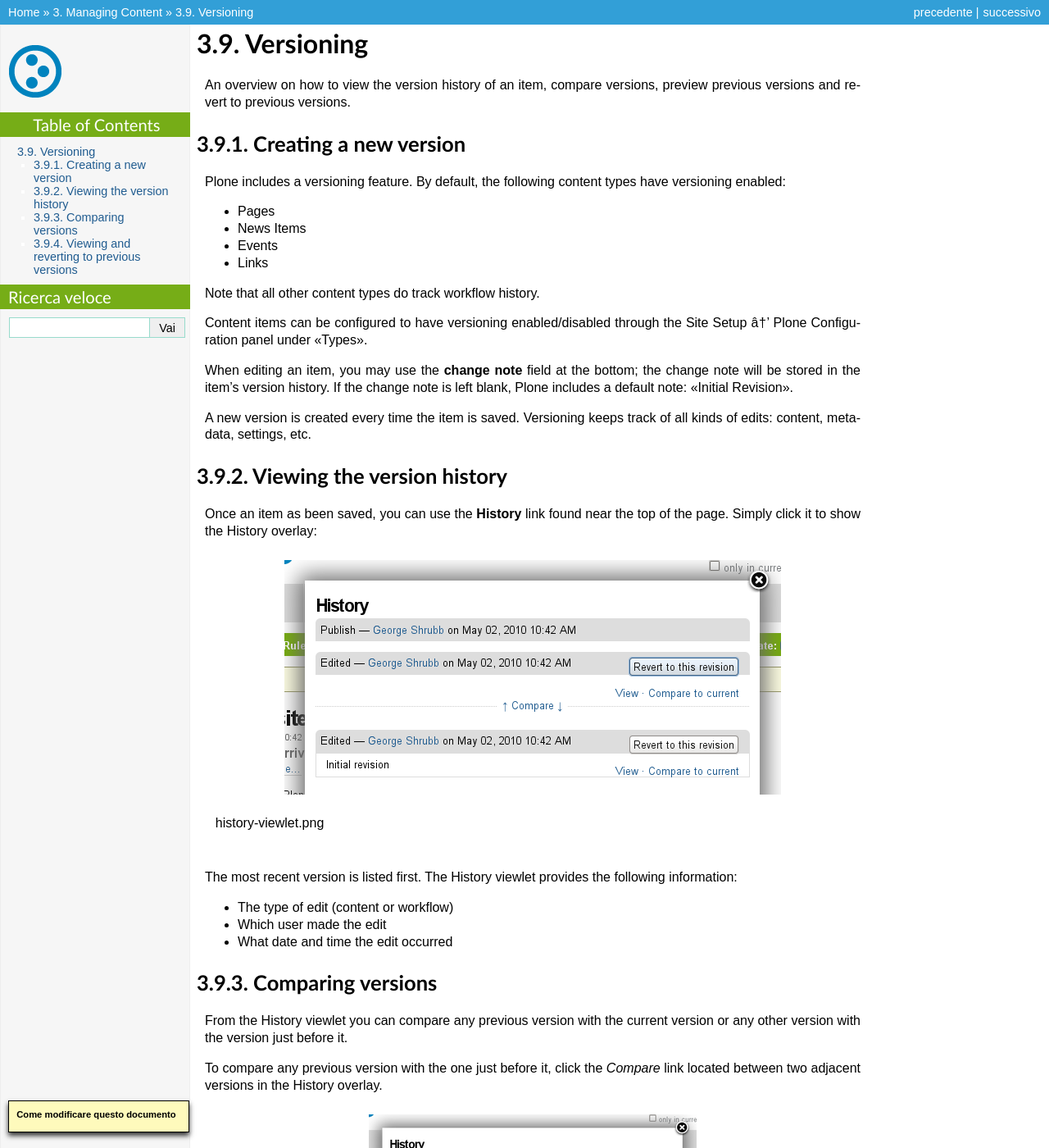
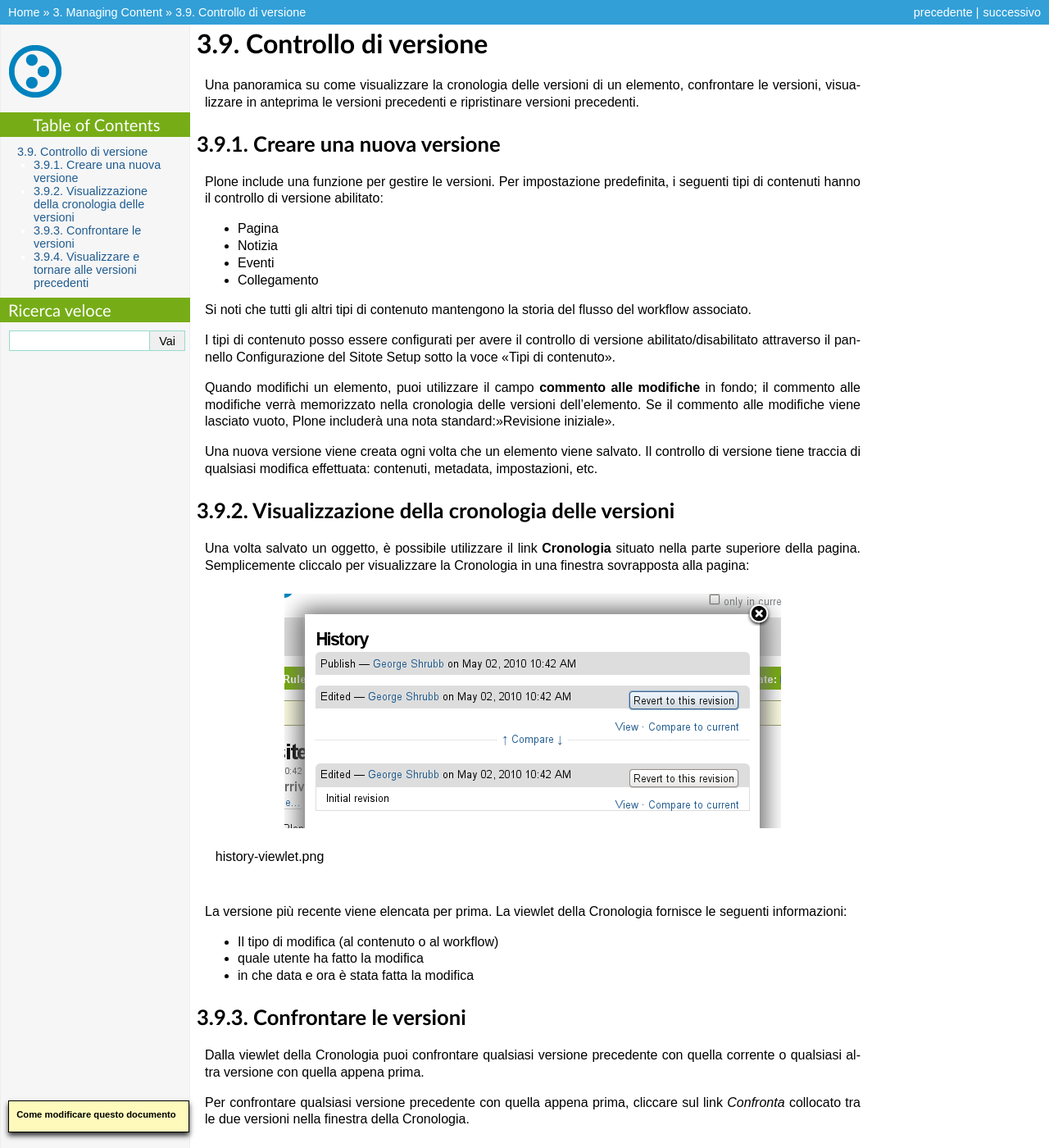
Before and after one commit to plone-it/collective.italiandocumentation, a Sphinx documentation site: the page built from source/managing-content/versioning.rst, in a window 1280 px wide and 1400 px high. Shown: the whole window at 82% size. Built offline with Sphinx 7.4.7, drawn with Linux system fonts in a browser that asks for light colours; some of the changed text lies outside the part shown.

Commit message:
finita traduzione versioning.rst

```diff
--- a/source/managing-content/versioning.rst
+++ b/source/managing-content/versioning.rst
@@ -1,38 +1,37 @@
-Versioning
+Controllo di versione
 ===============
+Una panoramica su come visualizzare la cronologia delle versioni di un elemento,
+confrontare le versioni, visualizzare in anteprima le versioni precedenti e ripristinare versioni precedenti.
 
-An overview on how to view the version history of an item, compare
-versions, preview previous versions and revert to previous versions.
-
-Creating a new version
+Creare una nuova versione
 --------------------------
 
-Plone includes a versioning feature. By default, the following content
-types have versioning enabled:
+Plone include una funzione per gestire le versioni. Per impostazione predefinita, i seguenti tipi di contenuti
+hanno il controllo di versione abilitato:
 
--  Pages
--  News Items
--  Events
--  Links
+-  Pagina
+-  Notizia
+-  Eventi
+-  Collegamento
 
-Note that all other content types do track workflow history.
+Si noti che tutti gli altri tipi di contenuto mantengono la storia del flusso del workflow associato.
 
-Content items can be configured to have versioning enabled/disabled
-through the Site Setup â†’ Plone Configuration panel under "Types".
+I tipi di contenuto posso essere configurati per avere il controllo di versione abilitato/disabilitato
+attraverso il pannello Configurazione del Sitote Setup sotto la voce "Tipi di contenuto".
 
-When editing an item, you may use the **change note** field at the
-bottom; the change note will be stored in the item's version history. If
-the change note is left blank, Plone includes a default note: "Initial
-Revision".
+Quando modifichi un elemento, puoi utilizzare il campo **commento alle modifiche** in fondo;
+il commento alle modifiche verrà memorizzato nella cronologia delle versioni dell'elemento.
+Se il commento alle modifiche viene lasciato vuoto, Plone includerà una nota standard:"Revisione iniziale".
 
-A new version is created every time the item is saved. Versioning keeps
-track of all kinds of edits: content, metadata, settings, etc.
+Una nuova versione viene creata ogni volta che un elemento viene salvato. Il controllo di versione tiene
+traccia di qualsiasi modifica effettuata: contenuti, metadata, impostazioni, etc.
 
-Viewing the version history
----------------------------
+Visualizzazione della cronologia delle versioni
+-----------------------------------------------
 
-Once an item as been saved, you can use the **History** link found near
-the top of the page. Simply click it to show the History overlay:
+Una volta salvato un oggetto, è possibile utilizzare il link **Cronologia** situato
+nella parte superiore della pagina. Semplicemente cliccalo per visualizzare la Cronologia
+in una finestra sovrapposta alla pagina:
 
 .. figure:: ../_static/history-viewlet.png
    :align: center
@@ -40,22 +39,21 @@
 
    history-viewlet.png
 
-The most recent version is listed first. The History viewlet provides
-the following information:
+La versione più recente viene elencata per prima. La viewlet della Cronologia fornisce
+le seguenti informazioni:
 
--  The type of edit (content or workflow)
--  Which user made the edit
--  What date and time the edit occurred
+-  Il tipo di modifica (al contenuto o al workflow)
+-  quale utente ha fatto la modifica
+-  in che data e ora è stata fatta la modifica
 
-Comparing versions
-------------------
+Confrontare le versioni
+-----------------------
 
-From the History viewlet you can compare any previous version with the
-current version or any other version with the version just before it.
+Dalla viewlet della Cronologia puoi confrontare qualsiasi versione precedente con
+quella corrente o qualsiasi altra versione con quella appena prima.
 
-To compare any previous version with the one just before it, click the
-*Compare* link located between two adjacent versions in the History
-overlay.
+Per confrontare qualsiasi versione precedente con quella appena prima, cliccare sul
+link *Confronta* collocato tra le due versioni nella finestra della Cronologia.
 
 .. figure:: ../_static/compare-button.png
    :align: center
@@ -63,8 +61,8 @@
 
    compare-button.png
 
-By clicking this button, you'll see a screen like this one where you can
-see the differences between the two versions:
+Cliccando questo link, vedrai un una schermata come questa in cui è possibile
+vedere le differenze fra le due versioni:
 
 .. figure:: ../_static/compare-versions.png
    :align: center
@@ -72,26 +70,26 @@
 
    compare-versions.png
 
-In this example, text in red is text which has been deleted and text in
-green is text which has been added to the newer version. You can toggle
-between **inline** or **as code** views of the differences between
-versions.
+In questo esempio, il testo in rosso è quello che è stato cancellato e il testo in
+ verde è quello che è stato aggiunto alla versione più recente.
+È possibile visualizzare le differenze tra le versioni in modalità
+**in linea** o **come codice**.
 
 .. figure:: ../_static/versioncompare-src.png
    :align: center
    :alt: Comparing Versions (HTML Source)
 
-   Comparing Versions (HTML Source)
+   Confronto versioni (Sorgente HTML)
 
-You may also compare any previous version to the *current* version by
-clicking the *Compare to current* link History overlay, found to the far
-right of each version listed.
+È inoltre possibile confrontare qualsiasi versione precedente con la versione *corrente*
+cliccando sul link *Confronta con versione attuale* nella finestra della Cronologia,
+situato all'estrema destra di ogni versione elencata.
 
-Viewing and reverting to previous versions
-------------------------------------------
+Visualizzare e tornare alle versioni precedenti
+-----------------------------------------------
 
-**You can preview any previous version** of a document by clicking the
-*View* link to the right of any version listed.
+**Puoi fare una anteprima di qualsiasi versione precedente** di un documento cliccando il link
+*Visualizza* alla destra di ogni versione elencata.
 
-**To revert back to a previous version**, click on the *Revert to this
-revision* button to the right of any version listed.
+**Per tornare ad una versione precedente**, clicca sul pulsante *Ripristina questa
+versione* alla destra di ogni versione elencata.
```
